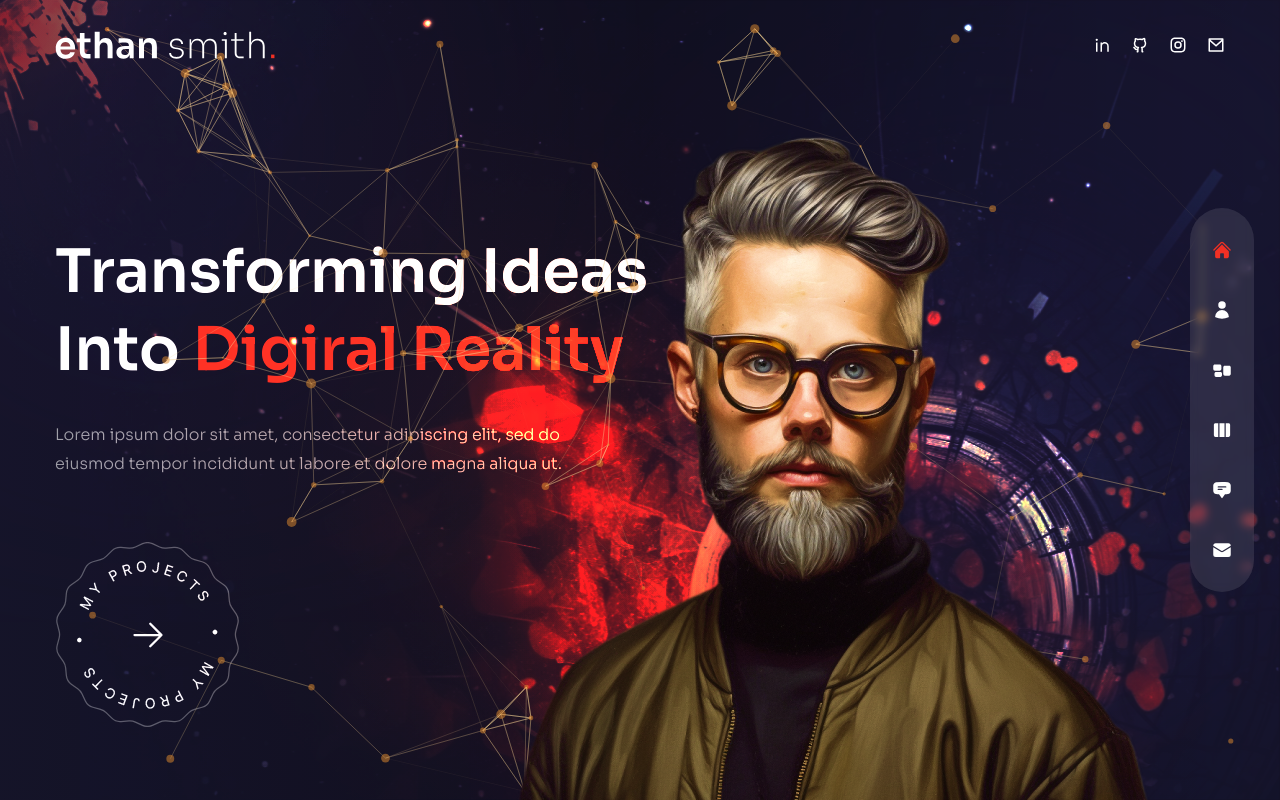
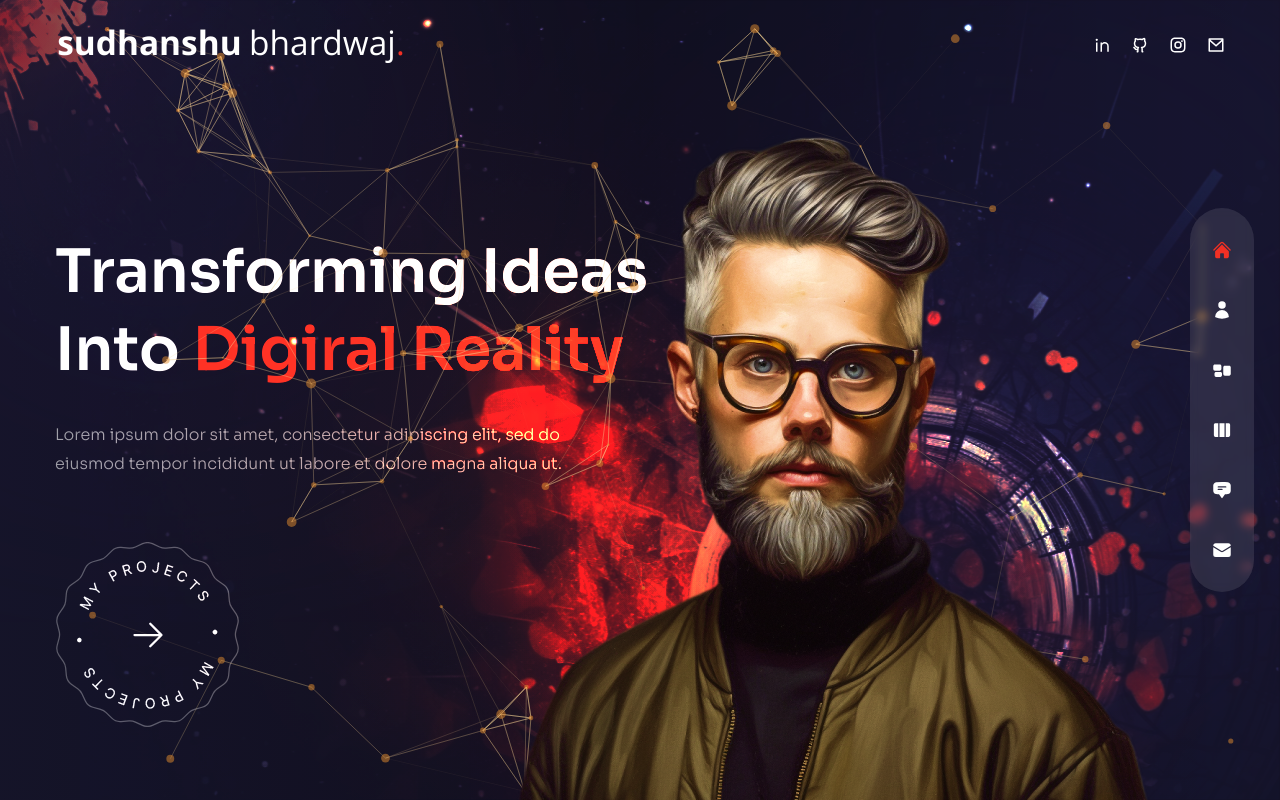
Before and after one commit to Sudhanshu-bh/sb-portfolio, a Next.js app: page / in a window 1280 px wide. Built offline with nearby package versions, Linux system fonts and the light colour scheme.

Commit message:
logo changes

```diff
--- a/components/Header.js
+++ b/components/Header.js
@@ -3,6 +3,7 @@ import Image from 'next/image';
 
 // next link
 import Link from 'next/link';
+import Logo from '../public/logo.svg';
 
 // components
 import Socials from '../components/Socials';
@@ -13,14 +14,11 @@ const Header = () => {
 			<div className="container mx-auto">
 				<div className="flex flex-col lg:flex-row justify-between items-center gap-y-6 py-8">
 					{/* logo */}
-					<Link href={'/'}>
-						<Image
-							src={'/logo.svg'}
-							width={220}
-							height={48}
-							alt=""
-							priority={true}
-						/>
+					<Link href={'/'} className="lg:hidden">
+						<Image src={Logo} width={280} height={38} alt="" priority={true} />
+					</Link>
+					<Link href={'/'} className="hidden lg:flex">
+						<Image src={Logo} width={350} height={48} alt="" priority={true} />
 					</Link>
 					{/* socials */}
 					<Socials />
```
Also changed, not shown: public/logo.svg.
